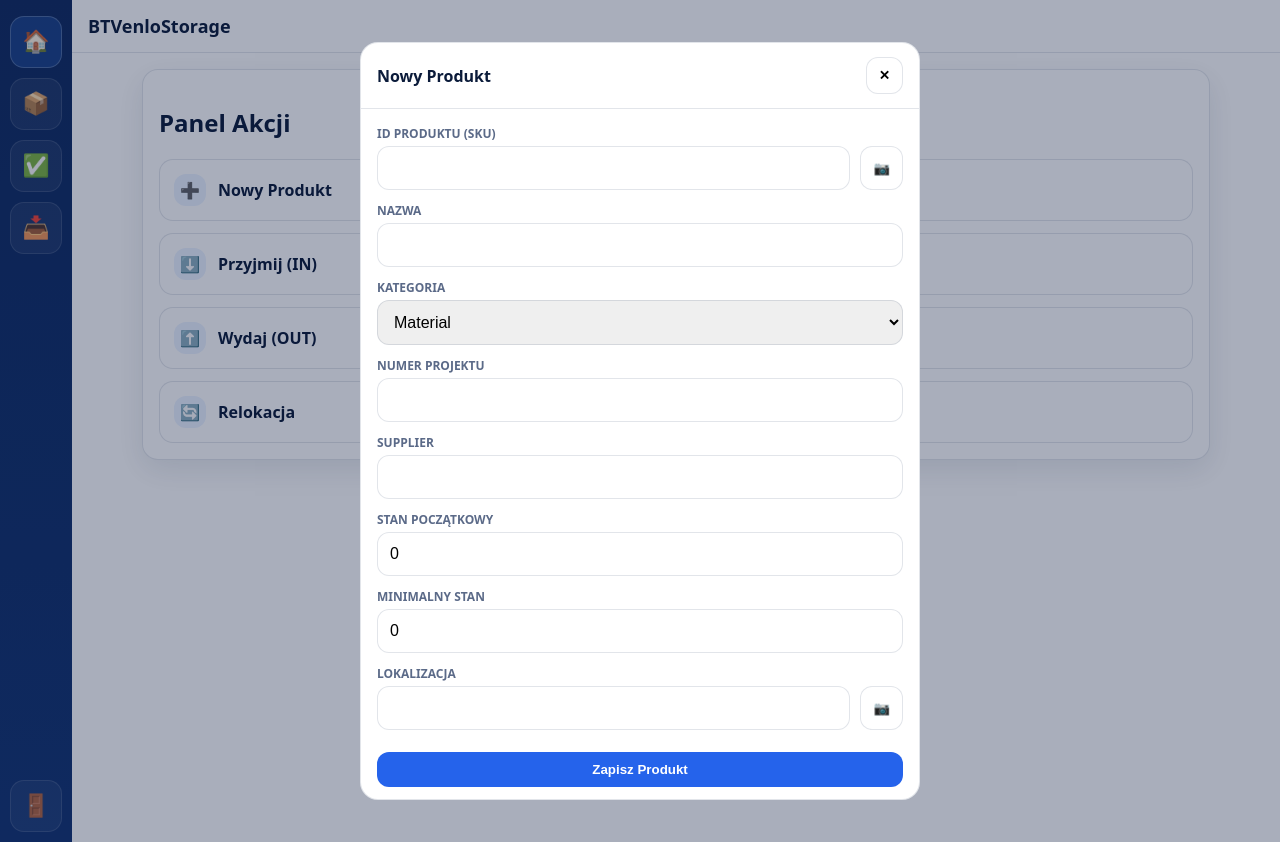
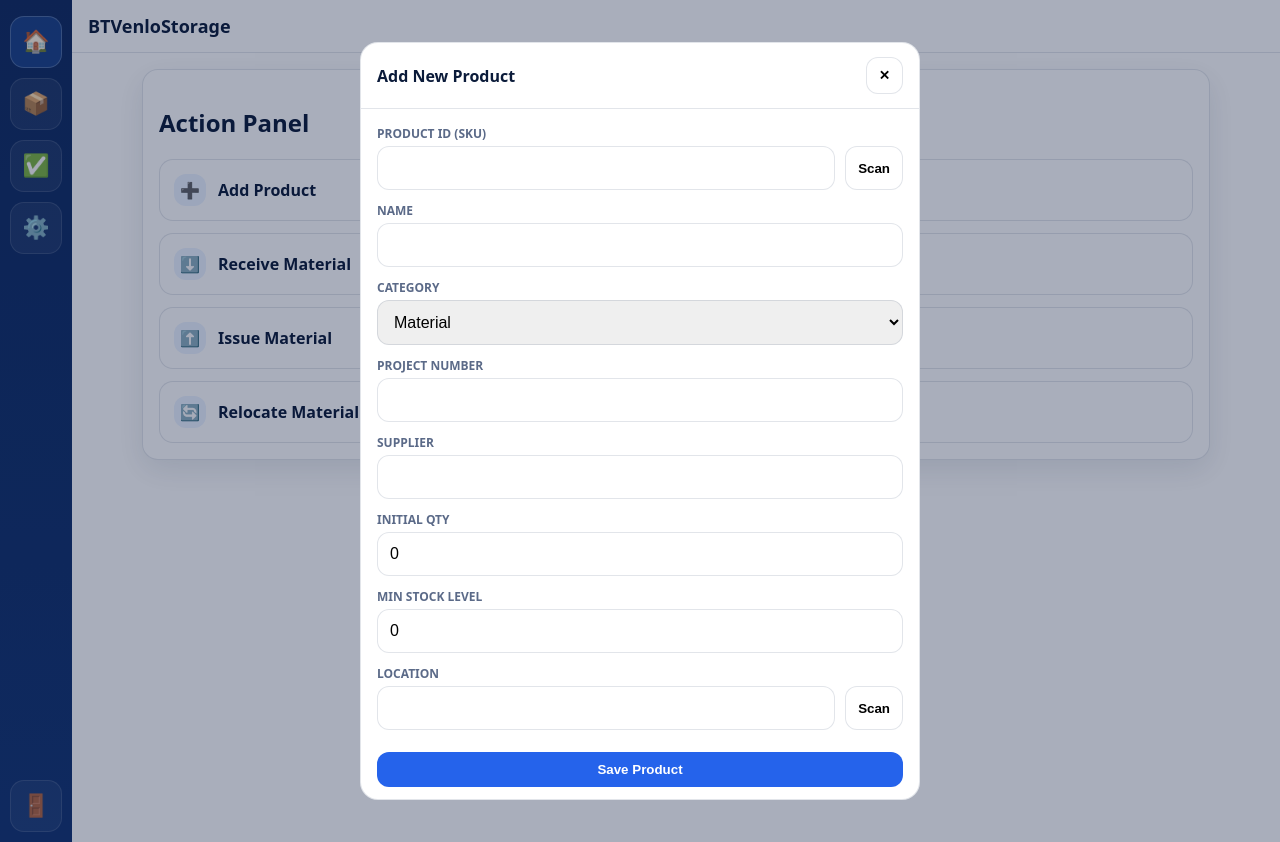
Before and after one commit to tomaszlipka10-alt/aplikacja-flask-qr, a Flask app: page / in a window 1280 px wide, after a click that opens the changed part. Run offline with Flask 3, Linux system fonts and the light colour scheme; the visitor is signed in with stand-in values (Sample User, id 1); data that the repository does not hold is empty.

Commit message:
Fix internal server error 500 by restoring register endpoint and translate whole app to english

```diff
--- a/app.py
+++ b/app.py
@@ -48,7 +48,8 @@ def load_user(uid):
     return User(res[0]['id'], res[0]['username'], res[0].get('is_admin', False)) if res else None
 
 @app.route("/health")
-def health(): return "OK", 200
+def health():
+    return "OK", 200
 
 @app.route("/")
 @login_required
@@ -64,10 +65,31 @@ def login():
             return redirect(url_for("index"))
     return render_template("login.html")
 
+@app.route("/register", methods=["POST"])
+def register():
+    u = request.form.get("username")
+    p = request.form.get("password")
+    if not u or not p:
+        return render_template("login.html", error="Username and password required")
+    existing = _supabase_request("GET", "users", {"username": f"eq.{u}"})
+    if existing:
+        return render_template("login.html", error="User already exists")
+    phash = generate_password_hash(p)
+    res = _supabase_request("POST", "users", json_body={
+        "username": u,
+        "password_hash": phash,
+        "is_admin": False
+    })
+    if res is not None:
+        return render_template("login.html", error="Account created! You can now login.", success=True)
+    return render_template("login.html", error="Error creating user")
+
 @app.route("/logout")
 def logout():
     logout_user()
     return redirect(url_for("login"))
+
+# --- API ---
 
 @app.route("/api/products", methods=["GET", "POST"])
 @login_required
@@ -86,6 +108,7 @@ def api_products():
             "min_stock": int(d.get('min_stock', 0)),
             "location": str(d.get('location', '')).strip(),
             "category": str(d.get('category', 'material')),
+            "unit": str(d.get('unit', 'pcs')),
             "project_number": prj,
             "supplier": supplier
         })
@@ -98,7 +121,7 @@ def api_products():
             "location": str(d.get('location', '')).strip(),
             "username": current_user.username,
             "project_number": prj,
-            "note": f"Initial creation. Supplier: {supplier}"
+            "note": f"Initial creation as {str(d.get('category', 'material'))}. Supplier: {supplier}"
         })
         return jsonify({"ok": True})
 
@@ -114,6 +137,10 @@ def api_stock(action):
     res = _supabase_request("GET", "products", {"item_number": f"eq.{sku}"})
     if not res: return jsonify({"ok": False}), 404
     p = res[0]
+
+    if action == "issue" and p['current_stock'] < amt:
+        return jsonify({"ok": False, "error": "Insufficient stock"}), 400
+
     new_q = p['current_stock'] + amt if action == "receive" else p['current_stock'] - amt
     _supabase_request("PATCH", "products", {"item_number": f"eq.{sku}"}, {"current_stock": new_q})
     _supabase_request("POST", "audit_logs", json_body={
@@ -133,13 +160,13 @@ def export_excel():
 
     columns_mapping = {
         'item_number': 'ID',
-        'name': 'Nazwa',
+        'name': 'Name',
         'project_number': 'Project',
         'supplier': 'Supplier',
-        'current_stock': 'Stan',
-        'min_stock': 'Min',
-        'location': 'Lokalizacja',
-        'category': 'Kategoria'
+        'current_stock': 'Qty',
+        'min_stock': 'Min Stock',
+        'location': 'Location',
+        'category': 'Category'
     }
 
     available_cols = [c for c in columns_mapping.keys() if c in df.columns]
@@ -162,10 +189,12 @@ def api_relocate():
     res = _supabase_request("GET", "products", {"item_number": f"eq.{sku}"})
     if not res: return jsonify({"ok": False}), 404
     p = res[0]
+    old_loc = p.get('location', 'Unknown')
+
     _supabase_request("PATCH", "products", {"item_number": f"eq.{sku}"}, {"location": new_loc})
     _supabase_request("POST", "audit_logs", json_body={
         "item_number": sku, "name": p['name'], "action": "RELOCATE", "qty": p['current_stock'],
-        "location": f"{p.get('location')} -> {new_loc}", "username": current_user.username,
+        "location": f"{old_loc} -> {new_loc}", "username": current_user.username,
         "project_number": p.get('project_number', '')
     })
     return jsonify({"ok": True})
--- a/templates/index.html
+++ b/templates/index.html
@@ -50,45 +50,48 @@
       <button class="navbtn active" id="nav-dashboard" onclick="showView('dashboard')">🏠</button>
       <button class="navbtn" id="nav-inventory" onclick="showView('inventory')">📦</button>
       <button class="navbtn" id="nav-audit" onclick="showView('audit')">✅</button>
-      {% if current_user.is_admin %}<button class="navbtn" onclick="window.location.href='/api/admin/export/excel'">📥</button>{% endif %}
+      {% if current_user.is_admin %}<button class="navbtn" id="nav-admin" onclick="showView('admin')">⚙️</button>{% endif %}
     </div>
-    <button class="navbtn" onclick="window.location.href='/logout'">🚪</button>
+    <button class="navbtn" onclick="logout()">🚪</button>
   </aside>
 
   <main class="main">
     <header class="topbar">
       <span>BTVenloStorage</span>
-      <span id="lowStockBadge" style="background:#dc2626; color:#fff; padding:2px 8px; border-radius:10px; font-size:12px; display:none; cursor:pointer;" onclick="showView('inventory')">Niski stan zapasów!</span>
+      <span id="lowStockBadge" style="background:#dc2626; color:#fff; padding:2px 8px; border-radius:10px; font-size:12px; display:none; cursor:pointer;" onclick="showView('inventory')">Low Stock Alert!</span>
     </header>
     <div class="container">
 
       <section id="view-dashboard" class="view">
         <div class="card">
-          <h2>Panel Akcji</h2>
+          <h2>Action Panel</h2>
+          {% if current_user.is_admin %}
+          <div id="lowStockDashboardAlert" style="display:none; margin-bottom:20px; padding:12px; border-radius:12px; background:#fff5f5; border:1px solid rgba(220,38,38,.25); color:#7a1a1a; font-size:14px; font-weight:bold; cursor:pointer;" onclick="showView('inventory')"></div>
+          {% endif %}
           <div class="pillgrid">
-            <div class="pill" onclick="openModal('addProductBackdrop')"><div class="ic">➕</div>Nowy Produkt</div>
-            <div class="pill" onclick="openStock('receive')"><div class="ic">⬇️</div>Przyjmij (IN)</div>
-            <div class="pill" onclick="openStock('issue')"><div class="ic">⬆️</div>Wydaj (OUT)</div>
-            <div class="pill" onclick="openModal('relocateBackdrop')"><div class="ic">🔄</div>Relokacja</div>
+            <div class="pill" onclick="openModal('addProductBackdrop')"><div class="ic">➕</div>Add Product</div>
+            <div class="pill" onclick="openStock('receive')"><div class="ic">⬇️</div>Receive Material</div>
+            <div class="pill" onclick="openStock('issue')"><div class="ic">⬆️</div>Issue Material</div>
+            <div class="pill" onclick="openModal('relocateBackdrop')"><div class="ic">🔄</div>Relocate Material</div>
           </div>
         </div>
       </section>
 
       <section id="view-inventory" class="view" style="display:none">
         <div class="card">
-          <h2>Stan Magazynowy</h2>
+          <h2>Inventory Stock</h2>
           <div style="display:flex; gap:10px; margin-bottom:12px;">
-            <input type="text" id="inventorySearch" placeholder="Szukaj po nazwie, ID, projekcie lub dostawcy..." onkeyup="filterInv()">
+            <input type="text" id="inventorySearch" placeholder="Search by ID, Name, Project or Supplier..." onkeyup="filterInv()">
             <select id="filterCategory" onchange="filterInv()" style="width:150px;">
-              <option value="all">Wszystkie</option>
-              <option value="material">Material</option>
-              <option value="tool">Tool</option>
+              <option value="all">All Categories</option>
+              <option value="material">Materials Only</option>
+              <option value="tool">Tools Only</option>
             </select>
           </div>
           <div style="overflow:auto">
             <table>
               <thead>
-                <tr><th>ID</th><th>Nazwa</th><th>Kategoria</th><th>Project</th><th>Supplier</th><th>Stan</th><th>Lok.</th></tr>
+                <tr><th>ID</th><th>Name</th><th>Category</th><th>Project</th><th>Supplier</th><th>Qty</th><th>Location</th></tr>
               </thead>
               <tbody id="productsBody"></tbody>
             </table>
@@ -98,11 +101,11 @@
 
       <section id="view-audit" class="view" style="display:none">
         <div class="card">
-          <h2>Historia Operacji</h2>
+          <h2>Audit Logs</h2>
           <div style="overflow:auto">
             <table>
               <thead>
-                <tr><th>Data</th><th>Akcja</th><th>Produkt</th><th>Projekt</th><th>Użytkownik</th><th>Notatka</th></tr>
+                <tr><th>Time</th><th>Action</th><th>Product</th><th>Project</th><th>User</th><th>Note/Destiny</th></tr>
               </thead>
               <tbody id="auditBody"></tbody>
             </table>
@@ -110,52 +113,62 @@
         </div>
       </section>
 
+      <section id="view-admin" class="view" style="display:none">
+        <div class="card">
+          <h2>Admin Controls</h2>
+          <button class="btn primary" onclick="downloadExcelBackup()">📥 Download Excel Backup</button>
+        </div>
+      </section>
+
     </div>
 
     <div class="modal-backdrop" id="addProductBackdrop">
       <div class="modal">
-        <div class="modal-header"><b>Nowy Produkt</b><button class="btn" onclick="closeModal('addProductBackdrop')">✕</button></div>
+        <div class="modal-header"><b>Add New Product</b><button class="btn" onclick="closeModal('addProductBackdrop')">✕</button></div>
         <div class="modal-body">
-          <div class="row"><label>ID PRODUKTU (SKU)</label><div class="scanrow"><input id="p_id"><button class="btn" onclick="startScan('p_id', 'p_box', 'p_vid', 'product')">📷</button></div><div id="p_box" class="scanner-box"><video id="p_vid" playsinline></video></div></div>
-          <div class="row"><label>NAZWA</label><input id="p_name"></div>
+          <div class="row"><label>PRODUCT ID (SKU)</label><div class="scanrow"><input id="p_id"><button class="btn" onclick="startScan('p_id', 'p_box', 'p_vid', 'product')">Scan</button></div><div id="p_box" class="scanner-box"><video id="p_vid" playsinline></video></div></div>
+          <div class="row"><label>NAME</label><input id="p_name"></div>
           <div class="row">
-            <label>KATEGORIA</label>
+            <label>CATEGORY</label>
             <select id="p_category">
               <option value="material">Material</option>
               <option value="tool">Tool</option>
             </select>
           </div>
-          <div class="row"><label>NUMER PROJEKTU</label><input id="p_project"></div>
+          <div class="row"><label>PROJECT NUMBER</label><input id="p_project"></div>
           <div class="row"><label>SUPPLIER</label><input id="p_supplier"></div>
-          <div class="row"><label>STAN POCZĄTKOWY</label><input id="p_qty" type="number" value="0"></div>
-          <div class="row"><label>MINIMALNY STAN</label><input id="p_min_stock" type="number" value="0"></div>
-          <div class="row"><label>LOKALIZACJA</label><div class="scanrow"><input id="p_loc"><button class="btn" onclick="startScan('p_loc', 'p_box_loc', 'p_vid_loc', 'location')">📷</button></div><div id="p_box_loc" class="scanner-box"><video id="p_vid_loc" playsinline></video></div></div>
-          <button class="btn primary" onclick="saveProduct()">Zapisz Produkt</button>
+          <div class="row"><label>INITIAL QTY</label><input id="p_qty" type="number" value="0"></div>
+          <div class="row"><label>MIN STOCK LEVEL</label><input id="p_min_stock" type="number" value="0"></div>
+          <div class="row"><label>LOCATION</label><div class="scanrow"><input id="p_loc"><button class="btn" onclick="startScan('p_loc', 'p_box_loc', 'p_vid_loc', 'location')">Scan</button></div><div id="p_box_loc" class="scanner-box"><video id="p_vid_loc" playsinline></video></div></div>
+          <div id="addAlert" style="display:none; margin-top:10px; padding:10px; background:#fff5f5; color:#7a1a1a; border-radius:12px; font-size:13px;"></div>
+          <button class="btn primary" onclick="saveProduct()">Save Product</button>
         </div>
       </div>
     </div>
 
     <div class="modal-backdrop" id="stockBackdrop">
       <div class="modal">
-        <div class="modal-header"><b id="stockTitle">Akcja</b><button class="btn" onclick="closeModal('stockBackdrop')">✕</button></div>
+        <div class="modal-header"><b id="stockTitle">Stock Action</b><button class="btn" onclick="closeModal('stockBackdrop')">✕</button></div>
         <div class="modal-body">
-          <div class="row"><label>ID PRODUKTU</label><div class="scanrow"><input id="s_id" oninput="checkStockInfo(this.value)"><button class="btn" onclick="startScan('s_id', 's_box', 's_vid', 'product')">📷</button></div><div id="s_box" class="scanner-box"><video id="s_vid" playsinline></video></div></div>
+          <div class="row"><label>PRODUCT ID</label><div class="scanrow"><input id="s_id" list="products-list" oninput="checkStockInfo(this.value)"><datalist id="products-list"></datalist><button class="btn" onclick="startScan('s_id', 's_box', 's_vid', 'product')">Scan</button></div><div id="s_box" class="scanner-box"><video id="s_vid" playsinline></video></div></div>
           <div id="s_info" style="margin: 6px 0; font-weight:bold; font-size:13px;"></div>
-          <div class="row"><label>ILOŚĆ</label><input id="s_qty" type="number"></div>
-          <div class="row"><label>NOTATKA / PRZEZNACZENIE</label><input id="s_note" placeholder="Opcjonalnie..."></div>
-          <button class="btn primary" onclick="submitStock()">Zatwierdź</button>
+          <div class="row"><label>QUANTITY</label><input id="s_qty" type="number"></div>
+          <div class="row"><label id="stockNoteLabel">Note</label><input id="s_note" placeholder="Optional info..."></div>
+          <div id="stockAlert" style="display:none; margin-top:10px; padding:10px; background:#fff5f5; color:#7a1a1a; border-radius:12px; font-size:13px;"></div>
+          <button class="btn primary" onclick="submitStock()">Save Changes</button>
         </div>
       </div>
     </div>
 
     <div class="modal-backdrop" id="relocateBackdrop">
       <div class="modal">
-        <div class="modal-header"><b>Relokacja</b><button class="btn" onclick="closeModal('relocateBackdrop')">✕</button></div>
+        <div class="modal-header"><b>Relocate Product</b><button class="btn" onclick="closeModal('relocateBackdrop')">✕</button></div>
         <div class="modal-body">
-          <div class="row"><label>ID PRODUKTU</label><div class="scanrow"><input id="rel_id" oninput="checkRelocateInfo(this.value)"><button class="btn" onclick="startScan('rel_id', 'rel_box', 'rel_vid', 'product')">📷</button></div><div id="rel_box" class="scanner-box"><video id="rel_vid" playsinline></video></div></div>
+          <div class="row"><label>PRODUCT ID</label><div class="scanrow"><input id="rel_id" list="products-list" oninput="checkRelocateInfo(this.value)"><button class="btn" onclick="startScan('rel_id', 'rel_box', 'rel_vid', 'product')">Scan</button></div><div id="rel_box" class="scanner-box"><video id="rel_vid" playsinline></video></div></div>
           <div id="rel_info" style="margin: 6px 0; font-weight:bold; font-size:13px;"></div>
-          <div class="row"><label>NOWA LOKALIZACJA</label><div class="scanrow"><input id="rel_new_loc"><button class="btn" onclick="startScan('rel_new_loc', 'rel_box_loc', 'rel_vid_loc', 'location')">📷</button></div><div id="rel_box_loc" class="scanner-box"><video id="rel_vid_loc" playsinline></video></div></div>
-          <button class="btn primary" onclick="submitRelocate()">Aktualizuj Miejsce</button>
+          <div class="row"><label>NEW LOCATION</label><div class="scanrow"><input id="rel_new_loc"><button class="btn" onclick="startScan('rel_new_loc', 'rel_box_loc', 'rel_vid_loc', 'location')">Scan</button></div><div id="rel_box_loc" class="scanner-box"><video id="rel_vid_loc" playsinline></video></div></div>
+          <div id="relAlert" style="display:none; margin-top:10px; padding:10px; background:#fff5f5; color:#7a1a1a; border-radius:12px; font-size:13px;"></div>
+          <button class="btn primary" onclick="submitRelocate()">Update Location</button>
         </div>
       </div>
     </div>
@@ -178,7 +191,11 @@
     if(name==='audit') loadAudit();
   }
 
-  function openModal(id){ document.getElementById(id).style.display='flex'; }
+  function openModal(id){
+    document.getElementById(id).style.display='flex';
+    if(id==='addProductBackdrop') document.getElementById('addAlert').style.display='none';
+  }
+
   function closeModal(id){
     stopScan();
     document.getElementById(id).style.display='none';
@@ -190,9 +207,22 @@
       document.getElementById('rel_id').value=''; document.getElementById('rel_new_loc').value='';
       document.getElementById('rel_info').innerHTML='';
     }
+    if(id==='addProductBackdrop'){
+      document.getElementById('p_id').value=''; document.getElementById('p_name').value='';
+      document.getElementById('p_project').value=''; document.getElementById('p_supplier').value='';
+      document.getElementById('p_qty').value='0'; document.getElementById('p_min_stock').value='0';
+      document.getElementById('p_loc').value='';
+    }
   }
 
-  function openStock(m){ currentStockMode=m; document.getElementById('stockTitle').textContent=m.toUpperCase() === 'RECEIVE' ? 'PRZYJMIJ (IN)' : 'WYDAJ (OUT)'; openModal('stockBackdrop'); }
+  function openStock(m){
+    currentStockMode=m;
+    document.getElementById('stockTitle').textContent=m === 'receive' ? 'Receive Material' : 'Issue Material';
+    document.getElementById('stockNoteLabel').textContent=m === 'receive' ? 'Note' : 'Destiny';
+    document.getElementById('s_note').placeholder=m === 'receive' ? 'e.g. Supplier name' : 'e.g. Machine 1';
+    document.getElementById('stockAlert').style.display='none';
+    openModal('stockBackdrop');
+  }
 
   async function startScan(targetId, boxId, videoId, mode) {
     stopScan();
@@ -222,9 +252,9 @@
           }
         }, 400);
       } else {
-        console.error("Skaner nie jest wspierany w tej przeglądarce.");
+        alert("BarcodeDetector API not supported on this browser/device.");
       }
-    } catch (e) { console.error("Kamera niedostępna."); }
+    } catch (e) { console.error("Camera access error."); }
   }
 
   function stopScan() {
@@ -238,6 +268,26 @@
     const res = await fetch('/api/products');
     const data = await res.json();
     allProductsCache = data.data || [];
+
+    const datalist = document.getElementById('products-list');
+    if(datalist) {
+      datalist.innerHTML = '';
+      allProductsCache.forEach(p => {
+        const op = document.createElement('option');
+        op.value = p.item_number;
+        op.textContent = p.name;
+        datalist.appendChild(op);
+      });
+    }
+
+    const dashAlert = document.getElementById('lowStockDashboardAlert');
+    if(dashAlert) {
+      if(data.low_stock_count > 0) {
+        dashAlert.style.display = 'block';
+        dashAlert.innerHTML = `⚠️ <strong>${data.low_stock_count}</strong> products reached minimum stock level! Click to review.`;
+      } else { dashAlert.style.display = 'none'; }
+    }
+
     const body = document.getElementById('productsBody');
     body.innerHTML = '';
     allProductsCache.forEach(p => {
@@ -261,16 +311,16 @@
     const info = document.getElementById('s_info');
     if(!id) { info.innerHTML=''; return; }
     const p = allProductsCache.find(x => String(x.item_number) === id.trim());
-    if(p){ info.innerHTML = `<span style="color:#2563eb">📦 Produkt: ${p.name} | Lokacja: ${p.location} | Obecny Stan: ${p.current_stock}</span>`; }
-    else { info.innerHTML = `<span style="color:red">Produkt nie istnieje w bazie danych!</span>`; }
+    if(p){ info.innerHTML = `<span style="color:#2563eb">📦 Name: ${p.name} | Location: ${p.location} | Current Stock: ${p.current_stock}</span>`; }
+    else { info.innerHTML = `<span style="color:red">Product does not exist in database!</span>`; }
   }
 
   function checkRelocateInfo(id){
     const info = document.getElementById('rel_info');
     if(!id) { info.innerHTML=''; return; }
     const p = allProductsCache.find(x => String(x.item_number) === id.trim());
-    if(p){ info.innerHTML = `<span style="color:#2563eb">🔄 Aktualna lokacja: ${p.location} | Produkt: ${p.name}</span>`; }
-    else { info.innerHTML = `<span style="color:red">Produkt nie znaleziony</span>`; }
+    if(p){ info.innerHTML = `<span style="color:#2563eb">🔄 Current Location: ${p.location} | Product: ${p.name}</span>`; }
+    else { info.innerHTML = `<span style="color:red">Product not found</span>`; }
   }
 
   async function loadAudit(){
@@ -279,14 +329,26 @@
     const body = document.getElementById('auditBody');
     body.innerHTML = '';
     data.audit.forEach(a => {
-      const date = new Date(a.created_at).toLocaleString();
+      const date = a.created_at ? a.created_at.split('.')[0] : '-';
       body.innerHTML += `<tr><td>${date}</td><td>${a.action}</td><td>${a.name} (${a.item_number})</td><td>${a.project_number || '-'}</td><td>${a.username}</td><td>${a.note || '-'}</td></tr>`;
     });
   }
 
   async function saveProduct(){
+    const id = document.getElementById('p_id').value.trim();
+    const alertBox = document.getElementById('addAlert');
+    if(!id) { alertBox.textContent = "Product ID is required."; alertBox.style.display = "block"; return; }
+
+    const exists = allProductsCache.find(x => String(x.item_number) === id);
+    if(exists) {
+        alertBox.textContent = "Product already exists! Redirecting to Receive Material...";
+        alertBox.style.display = "block";
+        setTimeout(() => { closeModal('addProductBackdrop'); openStock('receive'); document.getElementById('s_id').value = id; checkStockInfo(id); }, 2000);
+        return;
+    }
+
     const body = {
-      item_number: document.getElementById('p_id').value,
+      item_number: id,
       name: document.getElementById('p_name').value,
       category: document.getElementById('p_category').value,
       project_number: document.getElementById('p_project').value,
@@ -295,20 +357,48 @@
       min_stock: document.getElementById('p_min_stock').value,
       location: document.getElementById('p_loc').value
     };
-    await fetch('/api/products', { method:'POST', headers:{'Content-Type':'application/json'}, body:JSON.stringify(body) });
-    closeModal('addProductBackdrop'); loadProducts();
+    const res = await fetch('/api/products', { method:'POST', headers:{'Content-Type':'application/json'}, body:JSON.stringify(body) });
+    if(res.ok) { closeModal('addProductBackdrop'); loadProducts(); }
+    else { alertBox.textContent = "Error saving product."; alertBox.style.display = "block"; }
   }
 
   async function submitStock(){
-    const body = { item_number: document.getElementById('s_id').value, amount: document.getElementById('s_qty').value, note: document.getElementById('s_note').value };
-    await fetch('/api/stock/'+currentStockMode, { method:'POST', headers:{'Content-Type':'application/json'}, body:JSON.stringify(body) });
-    closeModal('stockBackdrop'); loadProducts();
+    const id = document.getElementById('s_id').value;
+    const amount = parseInt(document.getElementById('s_qty').value);
+    const note = document.getElementById('s_note').value;
+    const alertBox = document.getElementById('stockAlert');
+
+    if(!id || !amount || amount <= 0) {
+        alertBox.textContent = "Please enter a valid ID and quantity.";
+        alertBox.style.display = "block";
+        return;
+    }
+
+    if(currentStockMode === 'issue') {
+        const p = allProductsCache.find(x => String(x.item_number) === id.trim());
+        if(p && amount > p.current_stock) {
+            alertBox.textContent = `Error: Insufficient stock! Available: ${p.current_stock}`;
+            alertBox.style.display = "block";
+            return;
+        }
+    }
+
+    const body = { item_number: id, amount: amount, note: note };
+    const res = await fetch('/api/stock/'+currentStockMode, { method:'POST', headers:{'Content-Type':'application/json'}, body:JSON.stringify(body) });
+    if(res.ok) { closeModal('stockBackdrop'); loadProducts(); }
+    else { alertBox.textContent = "Error processing transaction."; alertBox.style.display = "block"; }
   }
 
   async function submitRelocate(){
-    const body = { item_number: document.getElementById('rel_id').value, new_location: document.getElementById('rel_new_loc').value };
-    await fetch('/api/relocate', { method:'POST', headers:{'Content-Type':'application/json'}, body:JSON.stringify(body) });
-    closeModal('relocateBackdrop'); loadProducts();
+    const id = document.getElementById('rel_id').value.trim();
+    const newLoc = document.getElementById('rel_new_loc').value.trim();
+    const alertBox = document.getElementById('relAlert');
+    if(!id || !newLoc) { alertBox.textContent = "Product ID and New Location are required."; alertBox.style.display = "block"; return; }
+
+    const body = { item_number: id, new_location: newLoc };
+    const res = await fetch('/api/relocate', { method:'POST', headers:{'Content-Type':'application/json'}, body:JSON.stringify(body) });
+    if(res.ok) { closeModal('relocateBackdrop'); loadProducts(); }
+    else { alertBox.textContent = "Error processing relocation."; alertBox.style.display = "block"; }
   }
 
   function filterInv(){
@@ -322,6 +412,8 @@
   }
 
   function intVal(v){ return parseInt(v) || 0; }
+  function logout(){ window.location.href = '/logout'; }
+  function downloadExcelBackup(){ window.location.href = '/api/admin/export/excel'; }
   window.onload = loadProducts;
 </script>
 </body>
```
